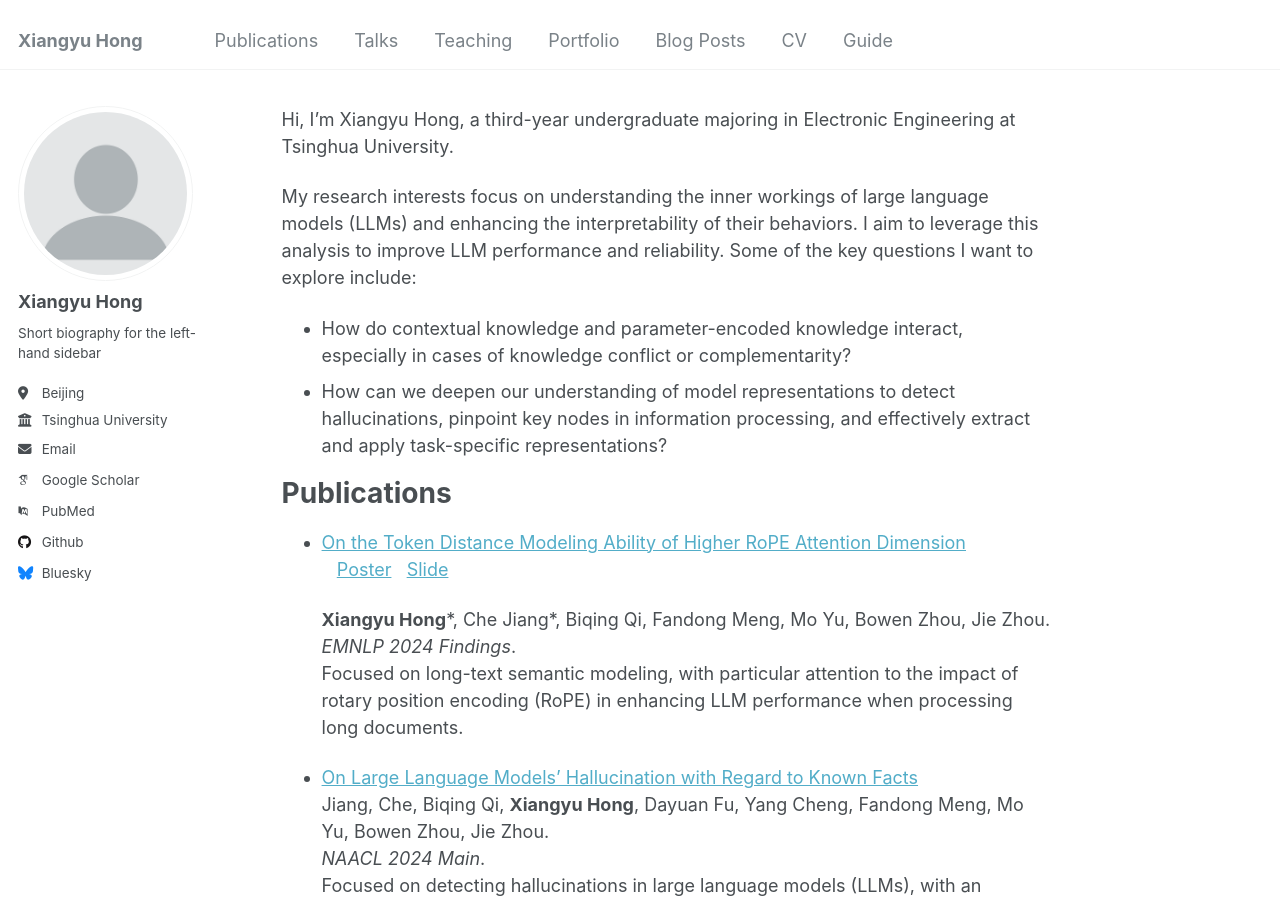
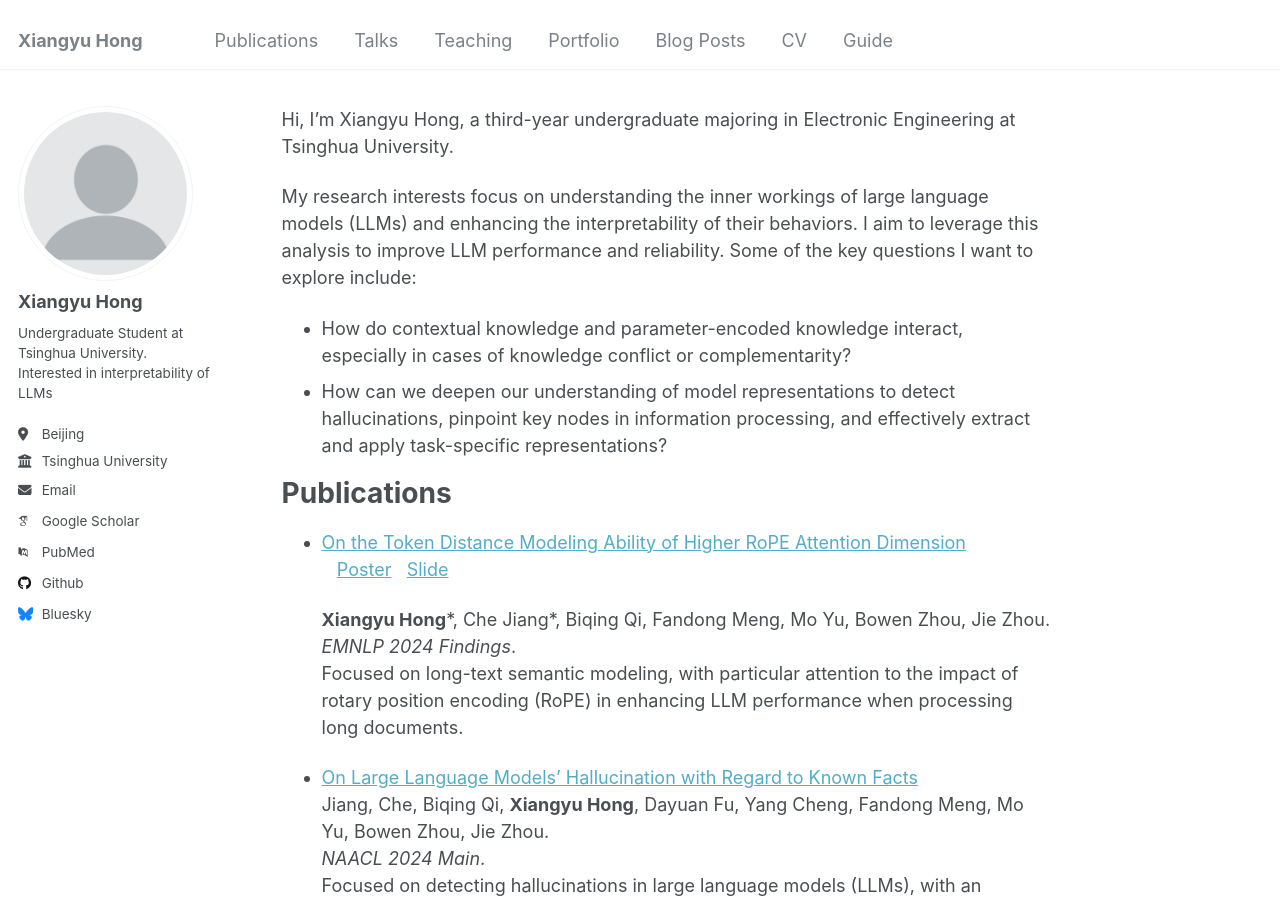
Before and after one commit to lilhongxy/lilhongxy.github.io, a Jekyll site: the page built from _pages/about.md, in a window 1280 px wide and 900 px high. Built offline with Jekyll 4.4.1, drawn with Linux system fonts in a browser that asks for light colours; some web fonts are replaced.

Commit message:
Update _config.yml

```diff
--- a/_config.yml
+++ b/_config.yml
@@ -24,7 +24,7 @@ author:
   avatar           : "profile.png"
   name             : "Xiangyu Hong"
   pronouns         : # example: "she/her"
-  bio              : "Short biography for the left-hand sidebar"
+  bio              : "Undergraduate Student at Tsinghua University. Interested in interpretability of LLMs"
   location         : "Beijing"
   employer         : "Tsinghua University"
   uri              : # URL
@@ -34,7 +34,6 @@ author:
   arxiv            : # URL - Update with the correct link to your profile
   googlescholar    : "https://scholar.google.com/citations?hl=zh-CN&user=nquv4VgAAAAJ"
   impactstory      : # URL
-  Github           : "https://github.com/lilhongxy"
   semantic         : # URL
   pubmed           : "https://www.ncbi.nlm.nih.gov/pubmed/?term=john+snow"
   researchgate     : # URL
```
